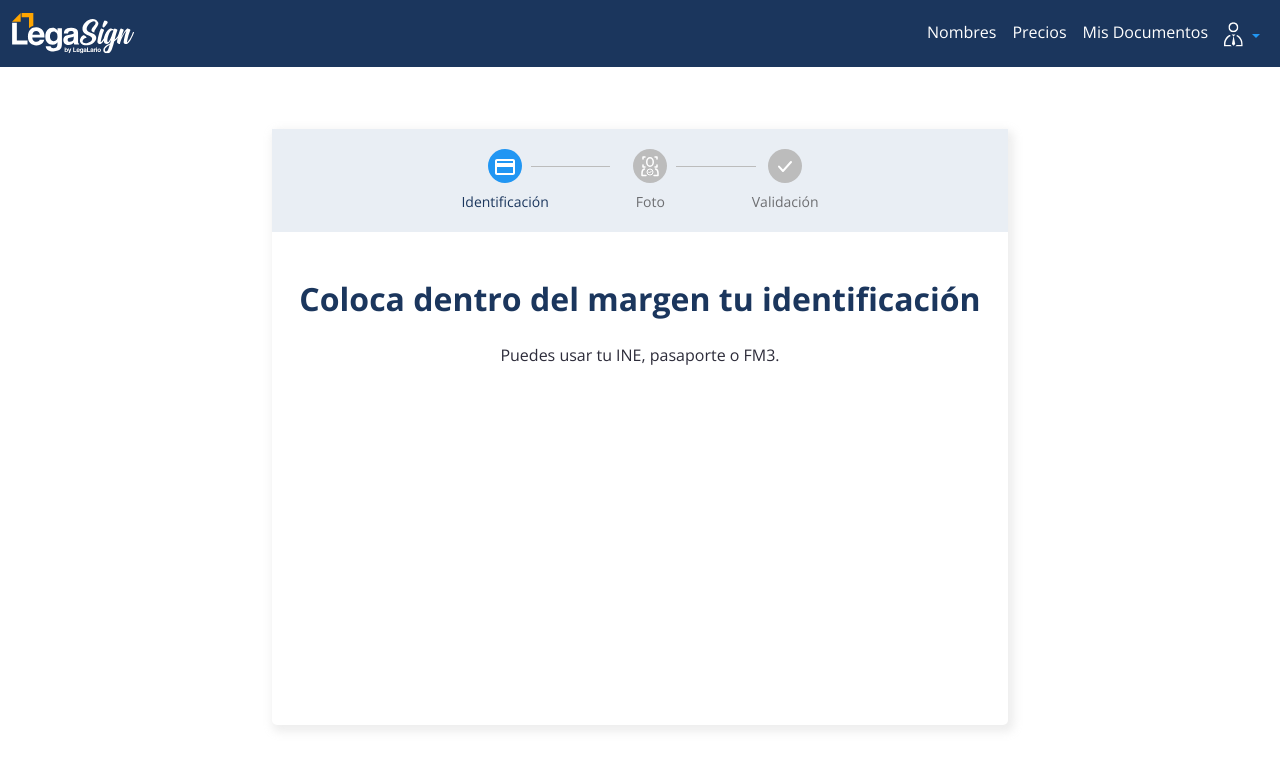
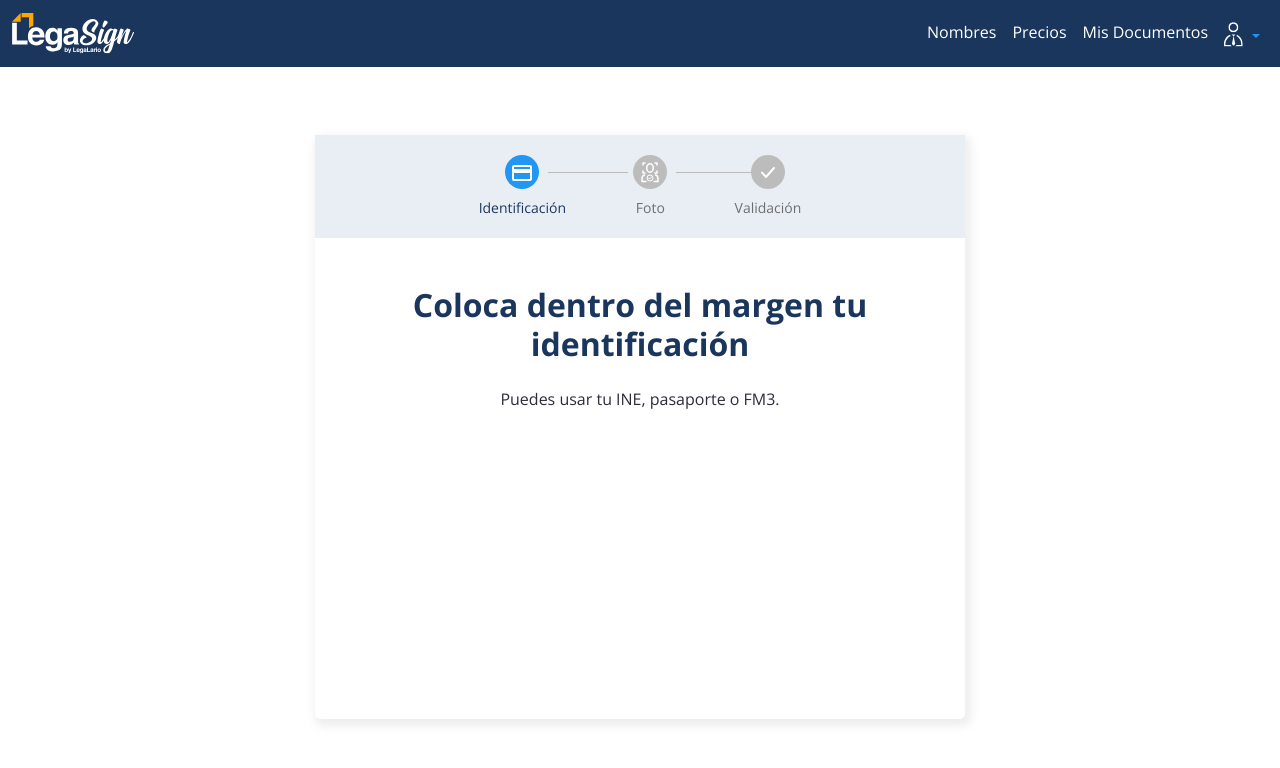
Before and after one commit to UxMiriam/photo-face, an Angular app: page /id-photo in a window 1280 px wide. Both pictures are taken after a click on the button "Continuar". Shown: the top 768 px of the page. Built offline with nearby package versions, Linux system fonts and the light colour scheme; no server answers.

Commit message:
configuration tensor

```diff
--- a/angular.json
+++ b/angular.json
@@ -20,6 +20,7 @@
         "build": {
           "builder": "@angular-devkit/build-angular:browser",
           "options": {
+            "allowedCommonJsDependencies": ["@tensorflow/tfjs-core"],
             "outputPath": "dist/upload-docs",
             "index": "src/index.html",
             "main": "src/main.ts",
--- a/package.json
+++ b/package.json
@@ -40,5 +40,9 @@
     "karma-jasmine": "~5.1.0",
     "karma-jasmine-html-reporter": "~2.0.0",
     "typescript": "~4.9.4"
+  },
+  "browser": {
+    "fs": false,
+    "path": false
   }
 }
--- a/src/app/card/card.component.html
+++ b/src/app/card/card.component.html
@@ -1,4 +1,4 @@
-<div class="shadow-card">
+<div class="shadow-card" [ngClass]="{'capture-video': showVideo === true}">
     <div class="header-card" *ngIf="showHeader">
         <ng-content></ng-content>
     </div>
--- a/src/app/card/card.component.scss
+++ b/src/app/card/card.component.scss
@@ -1,20 +1,20 @@
-.shadow-card{
+.shadow-card {
     text-align: center;
 }
 
-.body-card{
+.body-card {
     padding: 1rem;
 }
 
-.image-card{
+.image-card {
     padding-bottom: 2rem;
 }
 
-.paraghap-card{
+.paraghap-card {
     padding: 1rem;
 }
 
-.action-card{
+.action-card {
     display: flex;
     flex-direction: column;
     flex-wrap: nowrap;
@@ -23,8 +23,8 @@
     align-content: stretch;
 }
 
-.photoWrapper{
-    padding: 2rem;
+.photoWrapper {
+    padding: 0 2rem 2rem 2rem;
 }
 
 
@@ -34,4 +34,12 @@
         box-shadow: 3px 4px 9px 3px rgba(187, 187, 187, 0.25);
         border-radius: 5px;
     }
+
+    .shadow-card {
+        max-width: 487px;
+        &.capture-video{
+            max-width: 650px;
         }
+
+    }
+}
--- a/src/app/components/video-player/video-player.component.html
+++ b/src/app/components/video-player/video-player.component.html
@@ -1,8 +1 @@
-<div>
-    <video
-        #videoElement
-        width="640"
-        height="240"
-        muted
-    ></video>
-</div>
+<video #videoElement muted></video>
--- a/src/app/components/video-player/video-player.component.scss
+++ b/src/app/components/video-player/video-player.component.scss
@@ -0,0 +1,5 @@
+video{
+    width: 80%;
+    height: 50%;
+    max-height: 274px;
+}
--- a/src/app/components/video-player/video-player.component.ts
+++ b/src/app/components/video-player/video-player.component.ts
@@ -1,5 +1,13 @@
-import { AfterViewInit, Component, ElementRef, Input, OnInit, ViewChild } from '@angular/core';
-
+import { Component, ElementRef, Input, OnInit, ViewChild } from '@angular/core';
+// import * as canvas from 'canvas';
+import * as faceapi from 'face-api.js'
+/**
+ * Component to use de media device cam
+ *
+ * @export
+ * @class VideoPlayerComponent
+ * @implements {OnInit}
+ */
 @Component({
   selector: 'app-video-player',
   templateUrl: './video-player.component.html',
@@ -12,18 +20,31 @@ export class VideoPlayerComponent implements OnInit {
    /**
    * Request user access to cam otherwise send error
    *
-   * @memberof CardComponent
+   * @memberof VideoPlayerComponent
    */
   async accessCamera(){
     try{
-      let video = await navigator.mediaDevices.getUserMedia({video: true})
+      let video = await navigator.mediaDevices.getUserMedia({video: true});
       let streams = this.videoElement.nativeElement;
+
+      await faceapi.nets.tinyFaceDetector.loadFromUri('./assets/models/');
+      await faceapi.nets.faceLandmark68Net.loadFromUri('./assets/models/');
+      await faceapi.nets.faceExpressionNet.loadFromUri('./assets/models/');
+
       streams.srcObject = video;
-      streams.play()
+      streams.play();
     } catch(err) {
       // ToDo: Change alert to a modal
-      alert('Necesitamos permiso para accesar a tu cámara')
+      alert('Necesitamos permiso para accesar a tu cámara');
     }
+  }
+
+
+  playCamera(){
+    this.videoElement.nativeElement.addEventListener('play', ()=>{
+      const canvas = faceapi.createCanvasFromMedia(this.videoElement.nativeElement);
+      document.body.append(canvas);
+    })
   }
 
 
--- a/src/app/id-photo/id-photo.component.html
+++ b/src/app/id-photo/id-photo.component.html
@@ -1,6 +1,6 @@
 <app-card *ngIf="stepOne === false; else photoId" [data]="passData" (clicked)="nextView($event)"></app-card>
 <ng-template #photoId>
-    <app-card [data]="dataId" (clicked)="nextStep($event)">
+    <app-card [data]="dataId" class="capture-video" (clicked)="nextStep($event)">
         <app-header-step></app-header-step>
     </app-card>
 </ng-template>
```
Also changed, not shown: 1 other file (tests, documents, lock files or other folders). Lines whose indentation alone changed are shown as unchanged.
